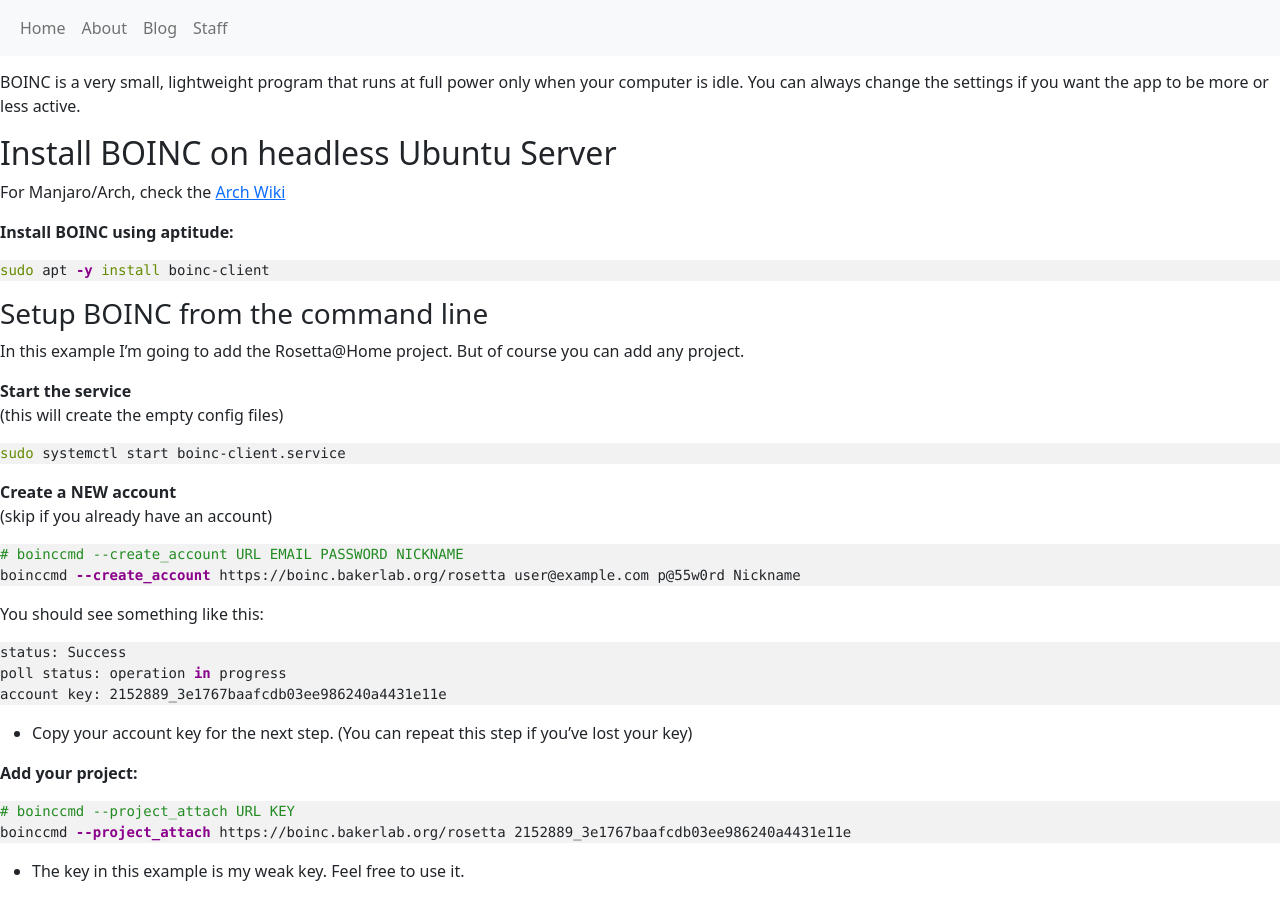
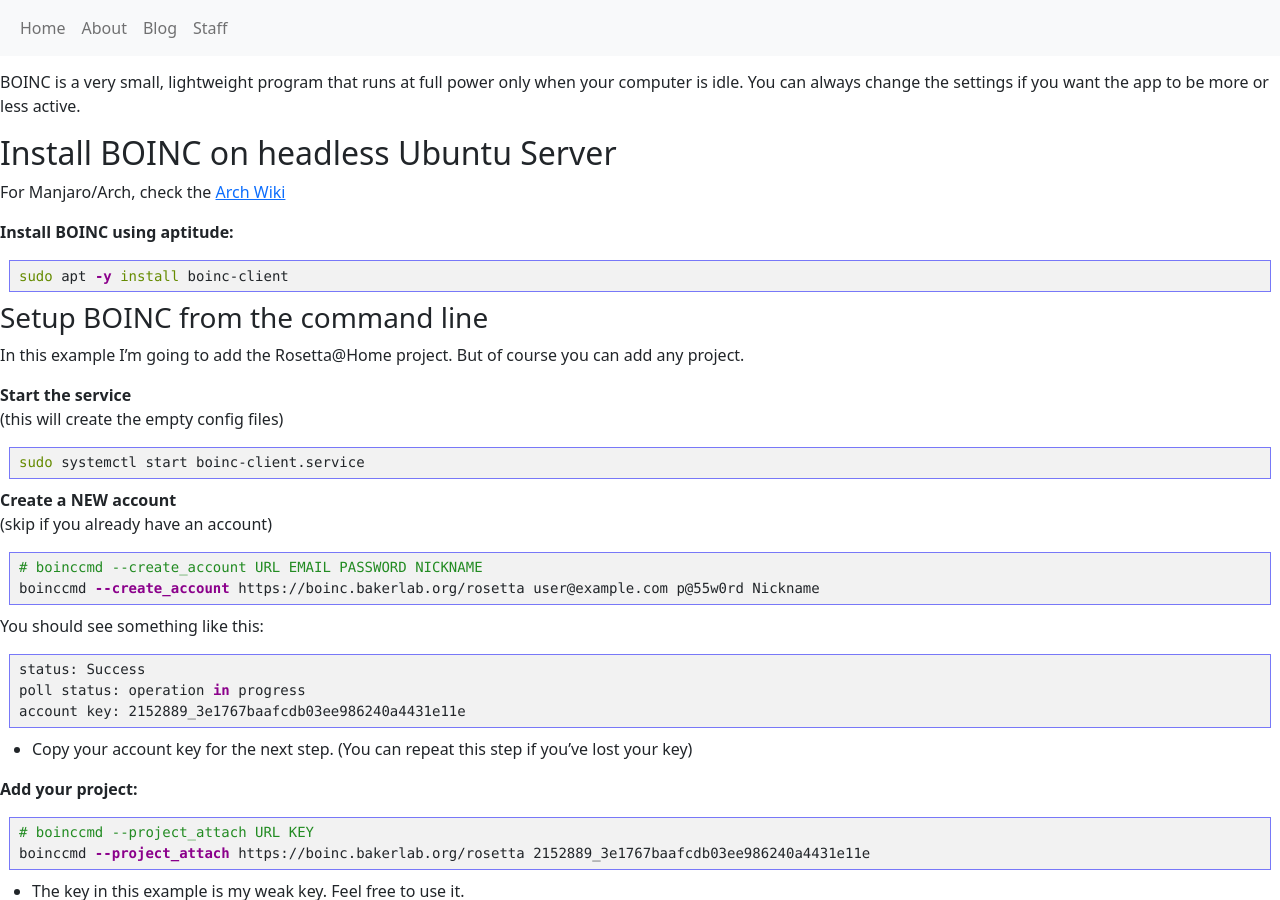
Before and after one commit to f3k-tech/f3k-tech.github.io, a Jekyll site: the page built from _posts/2020-05-05-install-boinc.md, in a window 1280 px wide and 900 px high, scrolled down 643 px. Built offline with Jekyll 4.4.1, drawn with Linux system fonts in a browser that asks for light colours.

Commit message:
add css to code block

```diff
--- a/_sass/main.scss
+++ b/_sass/main.scss
@@ -1,3 +1,7 @@
 pre.highlight {
   background-color: rgba(0, 0, 0, 0.05);
+  border: .1vh solid rgba(0, 0, 255, .5);
+  border-radius: .0vh;
+  margin: 1vh;
+  padding: .5vh 1vh;
 }
```
